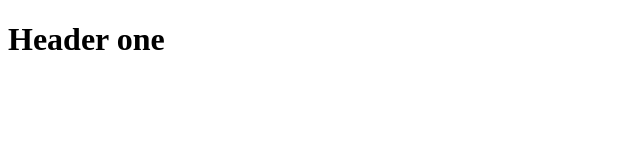
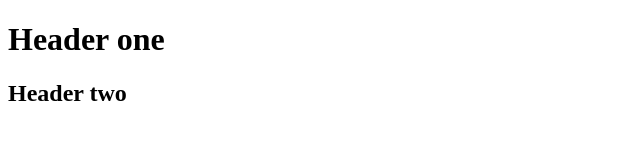
Before and after one commit to Varkoff/sharezza, a plain HTML site: page index.html in a window 1280 px wide. Shown: the whole page, without its empty margins (0-640 px from the left). Drawn offline with Linux system fonts and the light colour scheme.

Commit message:
added Header two in body

```diff
--- a/index.html
+++ b/index.html
@@ -6,5 +6,6 @@
   </head>
   <body>
     <h1>Header one</h1>
+    <h2>Header two</h2>
   </body>
 </html>
```
